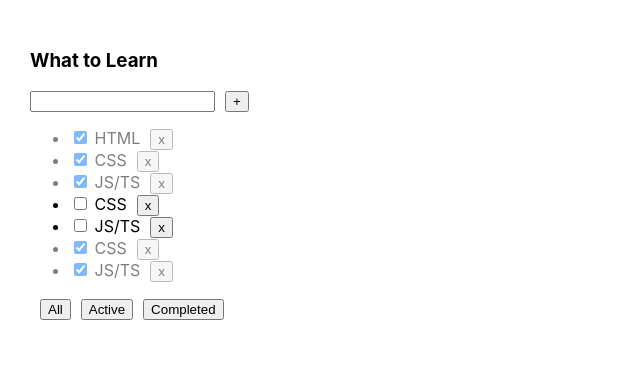
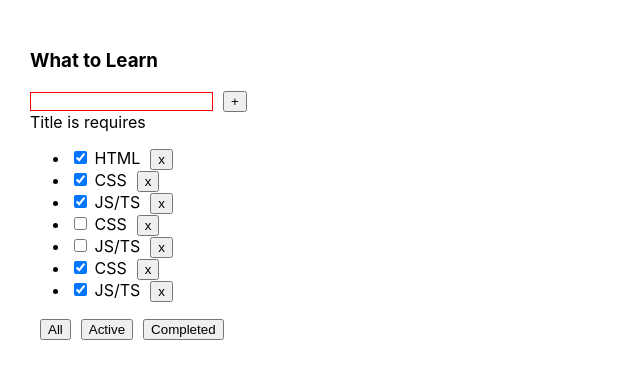
Before and after one commit to sveta-confeta/TodoList, a React (Create React App) app: page / in a window 1280 px wide. Shown: the top 378 px of the page, without its empty margins (0-640 px from the left). Built offline with nearby package versions, Linux system fonts and the light colour scheme.

Commit message:
checkboxs

```diff
--- a/src/App.css
+++ b/src/App.css
@@ -6,10 +6,3 @@
 .App > div {
   margin-right: 150px;
 }
-.active-filter{
-  background-color: aquamarine;
-}
-
-.is-done {
-  opacity: 0.5;
-}
--- a/src/TodoList.module.css
+++ b/src/TodoList.module.css
@@ -1,3 +1,19 @@
 .btn{
     margin-left: 10px;
 }
+
+.error {
+    border: red 1px solid;
+}
+
+.errorMessage {
+    color: red;
+}
+
+.activeFilter{
+    background-color: aquamarine;
+}
+
+.isDone {
+    opacity: 0.5;
+}
--- a/src/TodoList.tsx
+++ b/src/TodoList.tsx
@@ -1,8 +1,8 @@
-import React, {ChangeEvent, ChangeEventHandler, useState, KeyboardEvent} from "react";
-import s from './TodoList.module.css'
+import React, {ChangeEvent, ChangeEventHandler, useState, KeyboardEvent } from "react";
 import {filterType} from "./App";
 import {Button} from "./components/Button";
 import {Input} from "./components/Input";
+import s from './TodoList.module.css'
 
 type TaskType = {
     id: string //для идентификации конкретной таски, когда их много
@@ -21,20 +21,17 @@ type TodoListPropsType = {
 }
 
 export function TodoList(props: TodoListPropsType) {
-    // const [title, setTitle] = useState<string>(' '); //локальный useState для предварительного пользовательского ввода в инпут.
-    // //по умолчанию пустая сторока
 
     // const onChangeHandler = (event: ChangeEvent<HTMLInputElement>) => {  //функция для инпута
     //     setTitle(event.currentTarget.value)
     // }
 
-    const addTask= () => {
-        const trimmedTitle = title.trim();
-        if (trimmedTitle) {
-            props.addTask(trimmedTitle)
-        }
-        setTitle(' ') //функция очистки инпут
-    }
+    // const addTask= () => {
+    //     const trimmedTitle = title.trim();
+    //     if (trimmedTitle) {
+    //         props.addTask(trimmedTitle)
+    //     }
+    // }
     // const keyPress = (event: KeyboardEvent<HTMLInputElement>) => {
     //     if (event.key === 'Enter') {
     //         addTitle()
@@ -49,7 +46,8 @@ export function TodoList(props: TodoListPropsType) {
     const removeTaskHandler=(tID:string) => props.removeTask(tID);
 
     const blockButton=()=>{
-        props.addTask(title);
+       props.addTask(title );
+        setTitle(' ');
     }
 
 
@@ -57,7 +55,7 @@ export function TodoList(props: TodoListPropsType) {
         <div>
             <h3>{props.title}</h3>
             <div>
-                <Input setTitle={setTitle} title={title}/>
+                <Input setTitle={setTitle} title={title} addTask={props.addTask}/>
                 {/*<input*/}
                 {/*    value={title}*/}
                 {/*    onChange={onChangeHandler}  //!!!!!инпут сдесь*/}
@@ -66,6 +64,7 @@ export function TodoList(props: TodoListPropsType) {
                 {/*/!*передаем функцию-коллбэк:*!/*/}
                 {/*/!*<button onClick={addTitle}>+</button>*!/*/}
                 <Button name={'+'} callback={blockButton}/>
+                <div className={s.errorMessages}>Title is requires</div>
             </div>
             <ul>{/* потому что в эту ul мы передаем array => tasks*/}
                 {props.tasks.map((m => {
--- a/src/components/Input.tsx
+++ b/src/components/Input.tsx
@@ -1,8 +1,10 @@
 import React, {ChangeEvent, KeyboardEvent} from 'react';
+import s from '../TodoList.module.css'
 
 type InputPropsType={
     setTitle:(title:string)=>void
     title:string
+    addTask:(title:string)=>void
 }
 
 export const Input = (props:InputPropsType) => {
@@ -10,16 +12,21 @@ export const Input = (props:InputPropsType) => {
         props.setTitle(event.currentTarget.value)
     }
     const keyPress = (event: KeyboardEvent<HTMLInputElement>) => {
-        // if (event.key === 'Enter') {
-        //     addTitle()
-        // }
+        if (event.key === 'Enter') {
+            const trimmedTitle = props.title.trim();
+            if (trimmedTitle) {
+                props.addTask(trimmedTitle)
+            }
+            props.setTitle( '')
+        }
     }
     return (
         <>
             <input
                 value={props.title}
-                onChange={onChangeHandler}  //!!!!!инпут сдесь
+                onChange={onChangeHandler}
                 onKeyPress={keyPress}
+                className={s.error}
             />
             </>
     );
```
